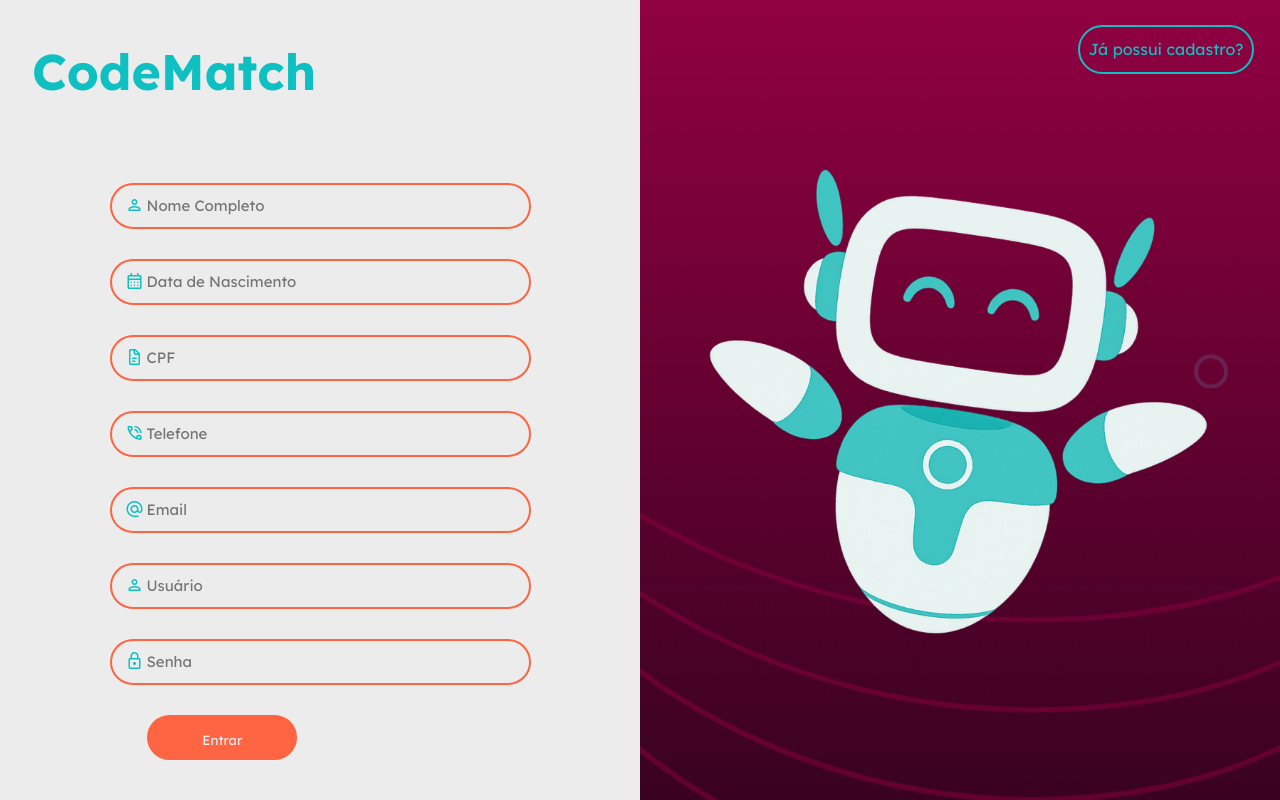
After one commit to toassa/code-match, a PHP site: page /public/cadastro.html in a window 1280 px wide. The commit adds this page. Run offline with PHP 8.4, Linux system fonts and the light colour scheme.

Commit message:
Cadastro

```diff
--- /dev/null
+++ b/css/cadastro.css
@@ -0,0 +1,36 @@
+#index-cadastro{
+    width: 50%;
+    display: grid;
+    place-items: center;
+    background-color: var(--light-gray);
+}
+
+#cadastro-title{
+    width: 100%;
+    text-align: left;
+    padding-left: 10%;
+}
+
+#index-cadastro h2{
+    font-size: var(--h2);
+    font-weight: bold;
+    color: var(--green-blue);
+    margin: 0;
+}
+
+#cadastro-link{
+    border-radius: 30px;
+    height: 45px;
+    margin: 0 9%;
+    padding: 0 9px;
+    text-decoration: none;
+    line-height: 45px;
+    position: fixed;
+    top: 25px;
+    right: -7%;
+}
+
+#cadastro-link:hover{
+    background-color: var(--green-blue);
+    color: var(--standart-red);
+}
--- a/css/globals.css
+++ b/css/globals.css
@@ -4,13 +4,14 @@
     --dark-red: #390220;
     --standart-red: #6c043c;
     --green-blue: #0ec0c1;
-    --light-gray: #ebf5f3;
+    --light-gray: #ececec;
     --orange: #ff6542;
     --black: #000000;
 
     /* Fontes */
     --h1: 70px;
-    --h2: 25px;
+    --h2: 50px;
+    --h3: 25px;
     --font-family: "Lexend Deca", sans-serif;
 }
 
@@ -43,6 +44,13 @@ html, body{
     font-family: var(--font-family);
 }
 
+.form-items-green{
+    background-color: none;
+    border: 2px solid var(--green-blue);
+    color: var(--green-blue);
+    font-family: var(--font-family);
+}
+
 /* .lexend-deca{
     font-family: "Lexend Deca", sans-serif;
     font-optical-sizing: auto;
--- a/css/index.css
+++ b/css/index.css
@@ -23,21 +23,21 @@
     margin-bottom: 0;
 }
 
-#index-login h2{
-    font-size: var(--h2);
+#index-login h3{
+    font-size: var(--h3);
     font-weight: bold;
     color: var(--light-gray);
     margin-bottom: 60px;
     margin-top: 0;
 }
 
-#index-logo{
+.index-logo{
     width: 50%;
     display: grid;
     place-items: center;
 }
 
-#index-logo img{
+.index-logo img{
     width: 80%;
 }
 
@@ -60,12 +60,12 @@
 
 .input-box .material-symbols-outlined {
     position: absolute;
-    left: 15px;                /* distância da borda esquerda */
-    top: 29%;                  /* centraliza verticalmente */
+    left: 15px;
+    top: 29%;
     transform: translateY(-50%);
     color: var(--green-blue);
-    pointer-events: none;       /* evita bloquear clique dentro do input */
-    font-size: 20px;            /* tamanho do ícone */
+    pointer-events: none;
+    font-size: 20px;
 }
 
 .standart-form-items{
@@ -96,6 +96,8 @@
     width: 150px;
     height: 45px;
     margin: 0 9%;
+    text-decoration: none;
+    line-height: 45px;
 }
 
 .hover-border:hover{
--- /dev/null
+++ b/public/cadastro.html
@@ -0,0 +1,59 @@
+<!DOCTYPE html>
+<html lang="pt-br">
+<head>
+    <meta charset="UTF-8">
+    <meta name="viewport" content="width=device-width, initial-scale=1.0">
+    <link rel="stylesheet" href="../css/globals.css">
+    <link rel="stylesheet" href="../css/index.css">
+    <link rel="stylesheet" href="../css/cadastro.css">
+    <link rel="icon" type="image/png" href="../img/robito.png">
+    <link rel="preconnect" href="https://fonts.googleapis.com">
+    <link rel="preconnect" href="https://fonts.gstatic.com" crossorigin>
+    <link href="https://fonts.googleapis.com/css2?family=Lexend+Deca:wght@100..900&display=swap" rel="stylesheet"><link rel="stylesheet" href="https://fonts.googleapis.com/css2?family=Material+Symbols+Outlined" />
+    <title>CodeMatch</title>
+</head>
+<body class="index-body">
+    <section id="index-cadastro">
+        <div id="cadastro-title">
+            <h2>CodeMatch</h2>
+        </div>
+        <form action="" class="">
+            <div class="input-box">
+                <span class="material-symbols-outlined">person</span>
+                <input type="text" placeholder="Nome Completo" class="standart-form-items form-items-gray" required>
+            </div>
+            <div class="input-box">
+                <span class="material-symbols-outlined">calendar_month</span>
+                <input type="text" placeholder="Data de Nascimento" class="standart-form-items form-items-gray" required onfocus="this.type='date'" onblur="if (!this.value) this.type='text'">
+            </div>
+            <div class="input-box">
+                <span class="material-symbols-outlined">docs</span>
+                <input type="text" placeholder="CPF" class="standart-form-items form-items-gray" required>
+            </div>
+            <div class="input-box">
+                <span class="material-symbols-outlined">phone_in_talk</span>
+                <input type="text" placeholder="Telefone" class="standart-form-items form-items-gray" required>
+            </div>
+            <div class="input-box">
+                <span class="material-symbols-outlined">alternate_email</span>
+                <input type="text" placeholder="Email" class="standart-form-items form-items-gray" required>
+            </div>
+            <div class="input-box">
+                <span class="material-symbols-outlined">person</span>
+                <input type="text" placeholder="Usuário" class="standart-form-items form-items-gray" required>
+            </div>
+            <div class="input-box">
+                <span class="material-symbols-outlined">lock</span>
+                <input type="text" placeholder="Senha" class="standart-form-items form-items-gray" required>
+            </div>
+            <div class="standart-btn-position">
+                <button type="submit" class="standart-form-buttons form-items-orange hover-background">Entrar</button>
+            </div>
+        </form>
+    </section>
+    <section class="index-logo">
+        <img src="../img/robito_inclinado.png" alt="Robô verde água mascote do jogo CodeMatch">
+        <a href="index.html" id="cadastro-link" class="form-items-green hover-border">Já possui cadastro?</a>
+    </section>
+</body>
+</html>
```
Also changed, not shown: public/config.html (added, +17 -0 lines), public/index.html (+5 -4 lines).
